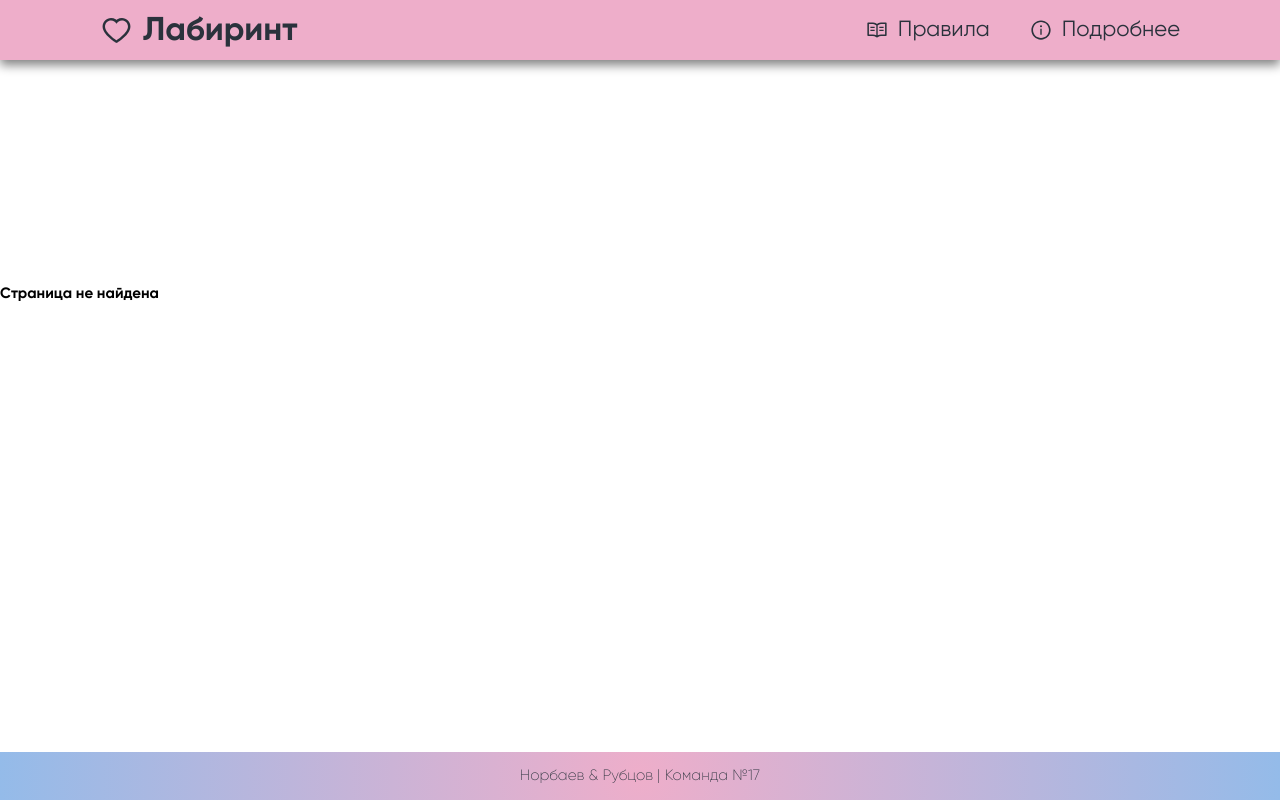
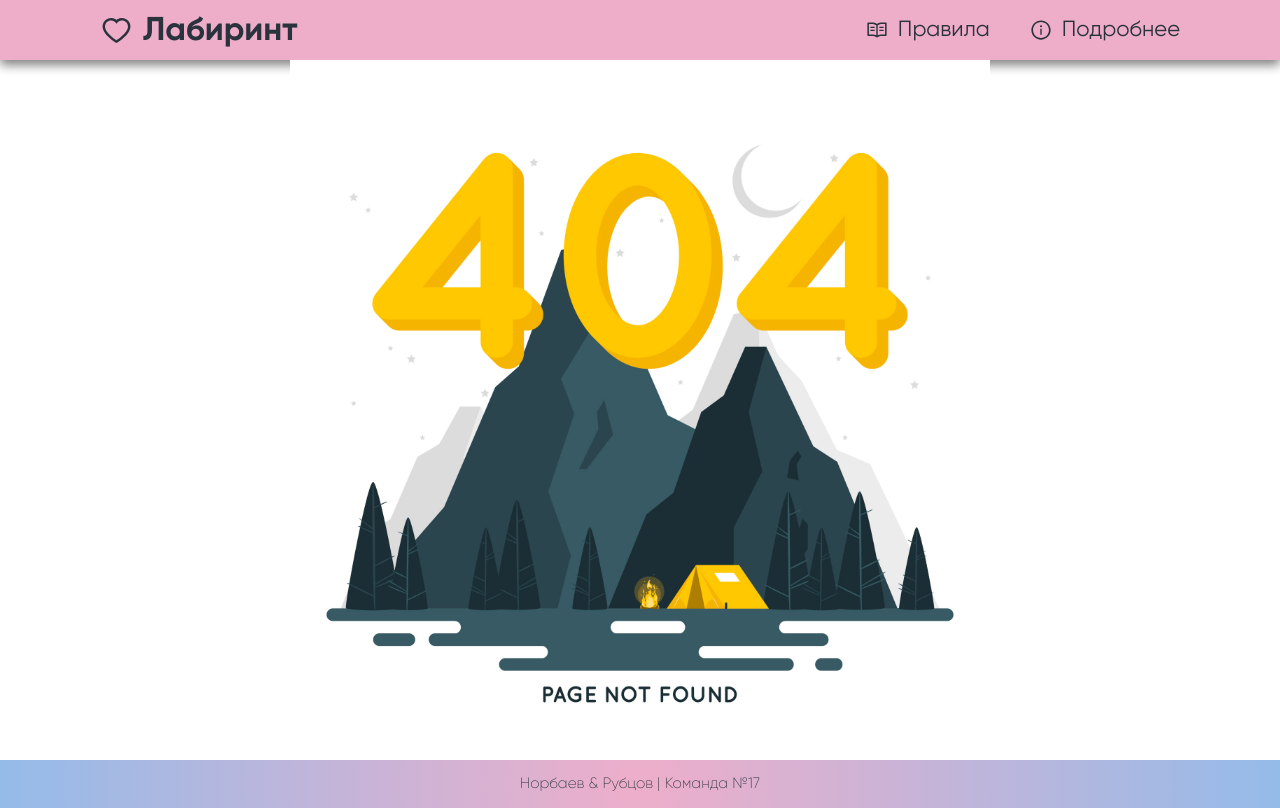
Before and after one commit to Pinkierar/hackathon-11-23, a React (Vite) app in the folder client/: page /about in a window 1280 px wide. Built offline with nearby package versions, Linux system fonts and the light colour scheme.

Commit message:
компонент NotFound застилизован

```diff
--- a/client/src/components/Header/index.tsx
+++ b/client/src/components/Header/index.tsx
@@ -31,7 +31,7 @@ export const Header = observer<HeaderProps>(() => {
         </div>
         <div className={s.about}>
           <AiOutlineInfoCircle />
-          <a href="#">Подробнее</a>
+          <Link to="/about">Подробнее</Link>
         </div>
       </article>
     </header>
--- a/client/src/components/Introduction/index.tsx
+++ /dev/null
@@ -1,5 +0,0 @@
-function Introduction() {
-  return <h2>Pizda</h2>;
-}
-
-export default Introduction;
--- a/client/src/components/Main/index.tsx
+++ /dev/null
@@ -1,13 +0,0 @@
-import { HTMLAttributes } from 'react';
-import { observer } from 'mobx-react-lite';
-
-type MainPropsMin = {};
-
-export type MainProps = Omit<HTMLAttributes<HTMLElement>, keyof MainPropsMin> &
-  MainPropsMin;
-
-export const Main = observer<MainProps>((props) => {
-  const { children, ...otherProps } = props;
-
-  return <main {...otherProps}>{children}</main>;
-});
--- a/client/src/components/NotFound/index.tsx
+++ b/client/src/components/NotFound/index.tsx
@@ -1,10 +1,10 @@
 import { observer } from 'mobx-react-lite';
-import { Main } from '#components/Main';
+import s from './notFound.module.scss';
 
 export const NotFound = observer(() => {
   return (
-    <Main>
-      <h2>Страница не найдена</h2>
-    </Main>
+    <section>
+      <img className={s.img} src={'assets/404/404.jpg'}></img>
+    </section>
   );
 });
--- /dev/null
+++ b/client/src/components/NotFound/notFound.module.scss
@@ -0,0 +1,8 @@
+@use '@style' as *;
+
+img {
+  display: block;
+  margin: 0 auto;
+  width: 70rem;
+  height: auto;
+}
--- /dev/null
+++ b/client/src/style/abstracts/_mixins.scss
@@ -0,0 +1,25 @@
+@mixin respond($breakpoint) {
+  @if $breakpoint == sm {
+    @media only screen and (width <= 640px) {
+      @content;
+    }
+  }
+
+  @if $breakpoint == md {
+    @media only screen and (width <= 768px) {
+      @content;
+    }
+  }
+
+  @if $breakpoint == lg {
+    @media only screen and (width <= 1024px) {
+      @content;
+    }
+  }
+
+  @if $breakpoint == xl {
+    @media only screen and (width <= 1280px) {
+      @content;
+    }
+  }
+}
--- a/client/src/style/style.scss
+++ b/client/src/style/style.scss
@@ -1,5 +1,6 @@
 @import './fonts/fonts';
 @import './abstracts/variables';
+@import './abstracts/mixins';
 
 *,
 *::after,
@@ -10,21 +11,21 @@
 }
 
 html {
-  //   @include respond(sm) {
-  //     // font-size:
-  //   }
+  @include respond(sm) {
+    // font-size:
+  }
 
-  //   @include respond(md) {
-  //     // font-size:
-  //   }
+  @include respond(md) {
+    // font-size:
+  }
 
-  //   @include respond(lg) {
-  //     // font-size:
-  //   }
+  @include respond(lg) {
+    // font-size:
+  }
 
-  //   @include respond(xl) {
-  //     // font-size:
-  //   }
+  @include respond(xl) {
+    // font-size:
+  }
 
   font-family: Gilroy, sans-serif;
   font-size: 62.5%;
--- a/client/vite.config.ts
+++ b/client/vite.config.ts
@@ -18,7 +18,6 @@ export default defineConfig({
       '#hooks': path.resolve(__dirname, './src/hooks'),
       '@fonts': path.resolve(__dirname, './src/style/fonts'),
       '@style': path.resolve(__dirname, './src/style/style.scss'),
-      '@assets': path.resolve(__dirname, './public/assets'),
     },
   },
 });
```
